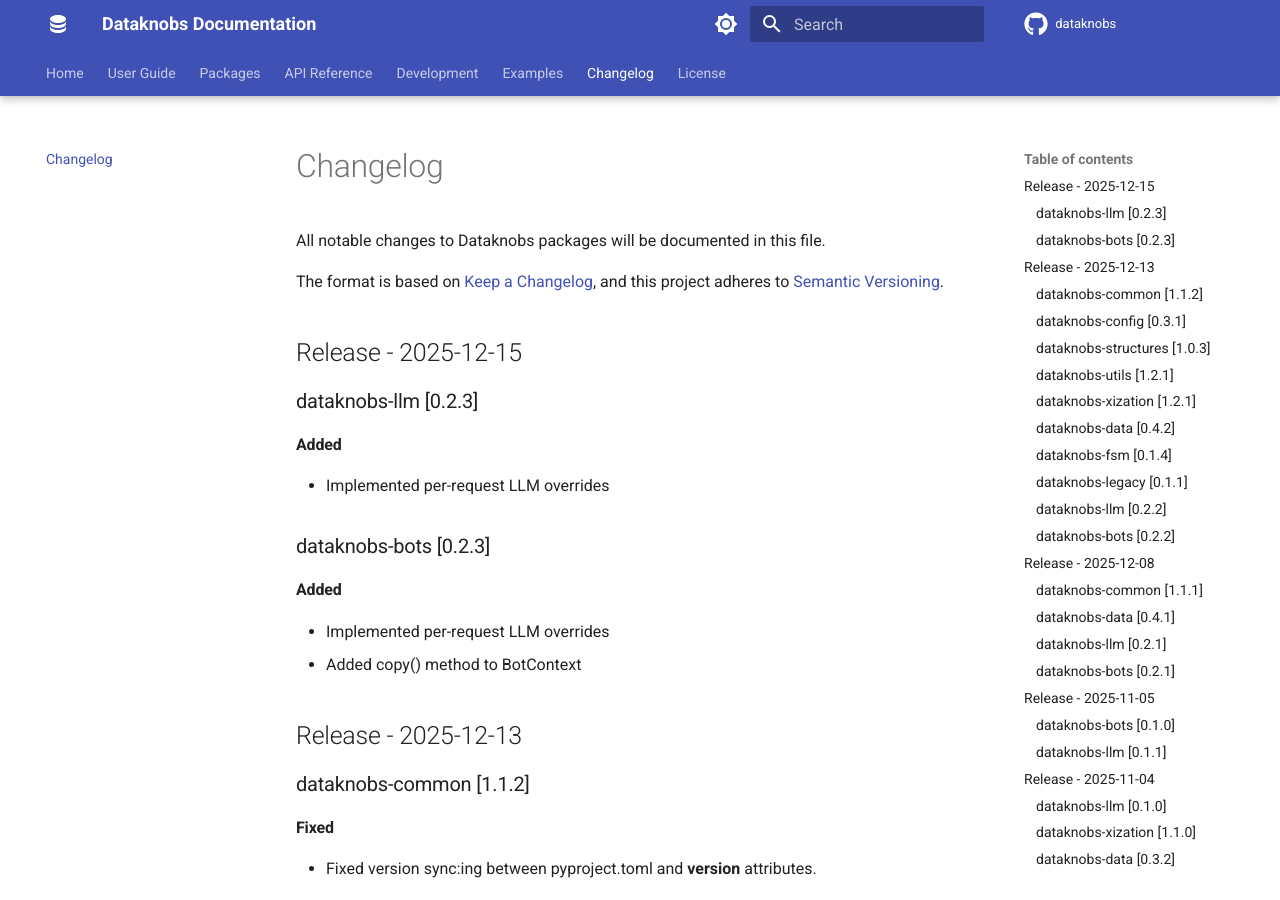
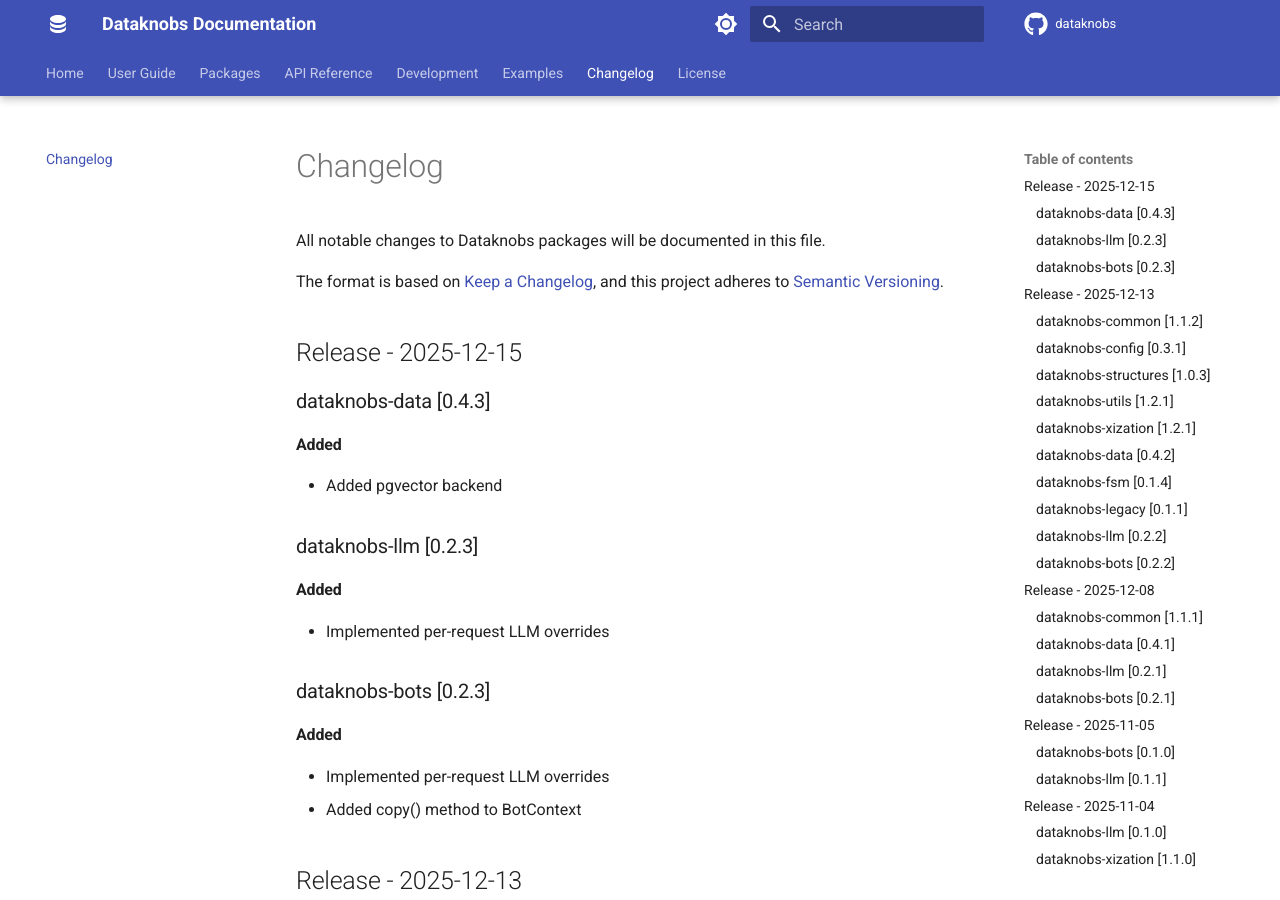
Before and after one commit to KBS-Labs/dataknobs, an MkDocs documentation site: the page built from docs/changelog.md, in a window 1280 px wide and 900 px high. Built offline with MkDocs 1.6.1 and Material for MkDocs 9.7.7, drawn with Linux system fonts in a browser that asks for light colours; comment, search, counter and statistics services are not loaded.

Commit message:
bumped versions, updated release notes

```diff
--- a/docs/changelog.md
+++ b/docs/changelog.md
@@ -7,6 +7,11 @@
 
 
 ## Release - 2025-12-15
+
+### dataknobs-data [0.4.3]
+
+#### Added
+- Added pgvector backend
 
 ### dataknobs-llm [0.2.3]
 
```
Also changed, not shown: 3 other files.
